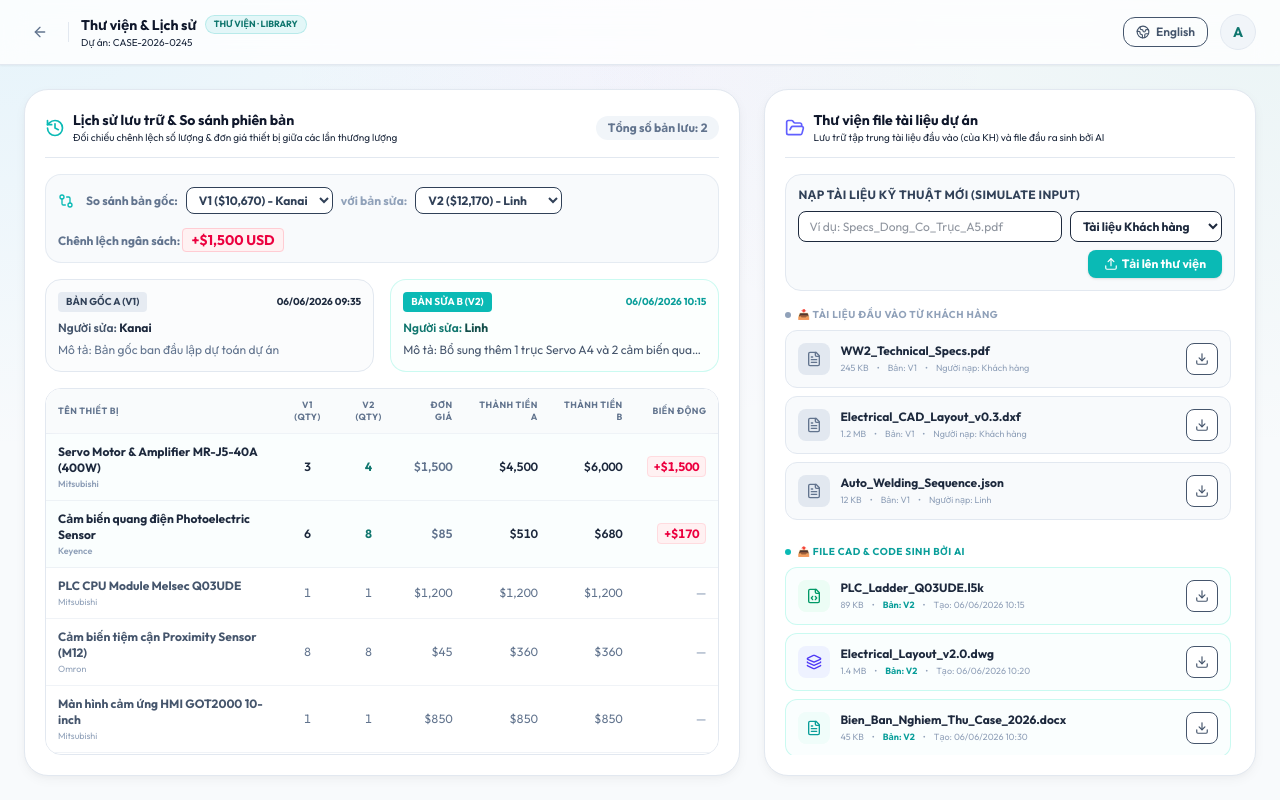
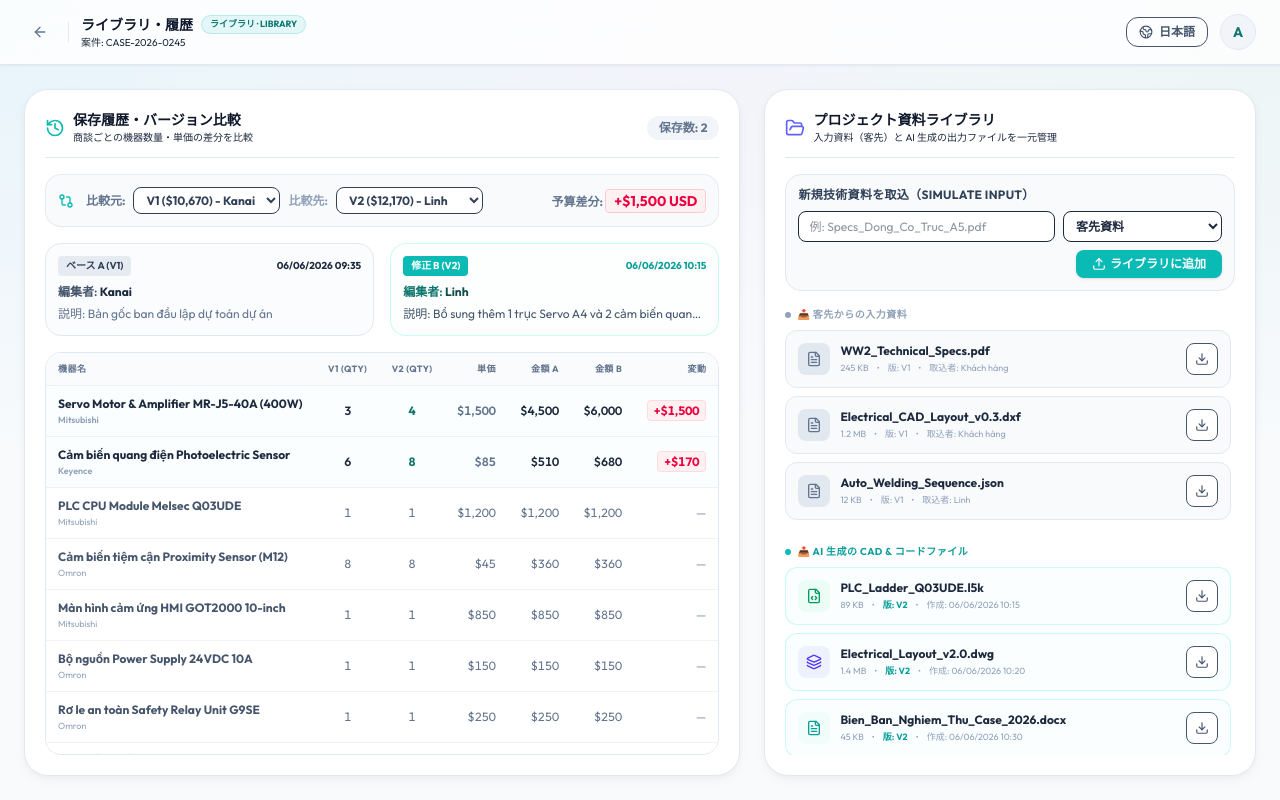
Before and after one commit to PhamTanLam/ai-plf-mockups, a React (Vite) app: page /#/workspace/CASE-2026-0245/library in a window 1280 px wide. Built offline with nearby package versions, Linux system fonts and the light colour scheme.

Commit message:
i18n: wire NotebookArchive page (library/version compare) + 3-language toggle

```diff
--- a/src/i18n/dictionaries/postsales.ts
+++ b/src/i18n/dictionaries/postsales.ts
@@ -74,6 +74,31 @@ export const postsales: Dictionary = {
     'post.debug.paraphraseTitle': 'AI パラフレーズ & 最適化',
     'post.debug.paraphraseDesc': 'コード構造をエンジニアリングスタイルで再生成、または変数を自動最適化します。',
     'post.debug.revisionTitle': 'コード改訂履歴',
+    // NotebookArchive (page)
+    'post.arch.backToWorkspace': 'ワークスペースに戻る',
+    'post.arch.pageTitle': 'ライブラリ・履歴',
+    'post.arch.libraryBadge': 'ライブラリ · Library',
+    'post.arch.projectLabel': '案件:',
+    'post.arch.histTitle': '保存履歴・バージョン比較',
+    'post.arch.histSubtitle': '商談ごとの機器数量・単価の差分を比較',
+    'post.arch.totalSaves': '保存数:',
+    'post.arch.compareOriginal': '比較元:',
+    'post.arch.withRevision': '比較先:',
+    'post.arch.budgetDiff': '予算差分:',
+    'post.arch.origA': 'ベース A ({v})',
+    'post.arch.origB': '修正 B ({v})',
+    'post.arch.editedByLabel': '編集者:',
+    'post.arch.descLabel': '説明:',
+    'post.arch.colName': '機器名', 'post.arch.verA': '版 A', 'post.arch.verB': '版 B', 'post.arch.colUnitPrice': '単価', 'post.arch.colCostA': '金額 A', 'post.arch.colCostB': '金額 B', 'post.arch.colChange': '変動',
+    'post.arch.fileLibTitle': 'プロジェクト資料ライブラリ',
+    'post.arch.fileLibSubtitle': '入力資料（客先）と AI 生成の出力ファイルを一元管理',
+    'post.arch.uploadTitle': '新規技術資料を取込（Simulate Input）',
+    'post.arch.uploadPlaceholder': '例: Specs_Dong_Co_Truc_A5.pdf',
+    'post.arch.docCustomer': '客先資料', 'post.arch.docDesign': '設計ファイル（出力）',
+    'post.arch.uploading': '取込中...', 'post.arch.upload': 'ライブラリに追加',
+    'post.arch.catInput': '📥 客先からの入力資料', 'post.arch.catOutput': '📤 AI 生成の CAD & コードファイル',
+    'post.arch.fileVersion': '版:', 'post.arch.fileUploader': '取込者:', 'post.arch.fileCreated': '作成:', 'post.arch.downloadFile': 'ファイルをダウンロード',
+    'post.arch.uploadAlert': 'ソース資料を取り込みました: {name}',
   },
   en: {
     'post.doc.title': 'Generate acceptance docs & manual',
@@ -136,6 +161,30 @@ export const postsales: Dictionary = {
     'post.debug.paraphraseTitle': 'AI paraphrase & optimization',
     'post.debug.paraphraseDesc': 'Regenerate code structure in engineering styles or auto-optimize variables.',
     'post.debug.revisionTitle': 'Code revision history',
+    'post.arch.backToWorkspace': 'Back to workspace',
+    'post.arch.pageTitle': 'Library & History',
+    'post.arch.libraryBadge': 'Library',
+    'post.arch.projectLabel': 'Project:',
+    'post.arch.histTitle': 'Save history & version comparison',
+    'post.arch.histSubtitle': 'Compare device qty & price differences across negotiations',
+    'post.arch.totalSaves': 'Total saves:',
+    'post.arch.compareOriginal': 'Compare base:',
+    'post.arch.withRevision': 'with revision:',
+    'post.arch.budgetDiff': 'Budget difference:',
+    'post.arch.origA': 'BASE A ({v})',
+    'post.arch.origB': 'REVISION B ({v})',
+    'post.arch.editedByLabel': 'Edited by:',
+    'post.arch.descLabel': 'Description:',
+    'post.arch.colName': 'Device', 'post.arch.verA': 'Ver A', 'post.arch.verB': 'Ver B', 'post.arch.colUnitPrice': 'Unit price', 'post.arch.colCostA': 'Amount A', 'post.arch.colCostB': 'Amount B', 'post.arch.colChange': 'Change',
+    'post.arch.fileLibTitle': 'Project document library',
+    'post.arch.fileLibSubtitle': 'Central storage of client input docs and AI-generated output files',
+    'post.arch.uploadTitle': 'Load new technical document (Simulate Input)',
+    'post.arch.uploadPlaceholder': 'e.g. Specs_Motor_Axis_A5.pdf',
+    'post.arch.docCustomer': 'Customer document', 'post.arch.docDesign': 'Design file (Output)',
+    'post.arch.uploading': 'Uploading...', 'post.arch.upload': 'Upload to library',
+    'post.arch.catInput': '📥 Input documents from customer', 'post.arch.catOutput': '📤 CAD & code files generated by AI',
+    'post.arch.fileVersion': 'Ver:', 'post.arch.fileUploader': 'By:', 'post.arch.fileCreated': 'Created:', 'post.arch.downloadFile': 'Download file',
+    'post.arch.uploadAlert': 'Source document loaded: {name}',
   },
   vi: {
     'post.doc.title': 'Tạo tài liệu nghiệm thu & HDSD',
@@ -198,5 +247,29 @@ export const postsales: Dictionary = {
     'post.debug.paraphraseTitle': 'AI Paraphrase & Tối ưu hóa',
     'post.debug.paraphraseDesc': 'Tái tạo cấu trúc mã nguồn theo các phong cách kỹ nghệ hoặc tối ưu hóa biến số tự động.',
     'post.debug.revisionTitle': 'Lịch sử hiệu chỉnh mã',
+    'post.arch.backToWorkspace': 'Quay lại không gian làm việc',
+    'post.arch.pageTitle': 'Thư viện & Lịch sử',
+    'post.arch.libraryBadge': 'Thư viện · Library',
+    'post.arch.projectLabel': 'Dự án:',
+    'post.arch.histTitle': 'Lịch sử lưu trữ & So sánh phiên bản',
+    'post.arch.histSubtitle': 'Đối chiếu chênh lệch số lượng & đơn giá thiết bị giữa các lần thương lượng',
+    'post.arch.totalSaves': 'Tổng số bản lưu:',
+    'post.arch.compareOriginal': 'So sánh bản gốc:',
+    'post.arch.withRevision': 'với bản sửa:',
+    'post.arch.budgetDiff': 'Chênh lệch ngân sách:',
+    'post.arch.origA': 'BẢN GỐC A ({v})',
+    'post.arch.origB': 'BẢN SỬA B ({v})',
+    'post.arch.editedByLabel': 'Người sửa:',
+    'post.arch.descLabel': 'Mô tả:',
+    'post.arch.colName': 'Tên thiết bị', 'post.arch.verA': 'Bản A', 'post.arch.verB': 'Bản B', 'post.arch.colUnitPrice': 'Đơn giá', 'post.arch.colCostA': 'Thành tiền A', 'post.arch.colCostB': 'Thành tiền B', 'post.arch.colChange': 'Biến động',
+    'post.arch.fileLibTitle': 'Thư viện file tài liệu dự án',
+    'post.arch.fileLibSubtitle': 'Lưu trữ tập trung tài liệu đầu vào (của KH) và file đầu ra sinh bởi AI',
+    'post.arch.uploadTitle': 'Nạp tài liệu kỹ thuật mới (Simulate Input)',
+    'post.arch.uploadPlaceholder': 'Ví dụ: Specs_Dong_Co_Trục_A5.pdf',
+    'post.arch.docCustomer': 'Tài liệu Khách hàng', 'post.arch.docDesign': 'File thiết kế (Output)',
+    'post.arch.uploading': 'Đang nạp...', 'post.arch.upload': 'Tải lên thư viện',
+    'post.arch.catInput': '📥 Tài liệu đầu vào từ Khách hàng', 'post.arch.catOutput': '📤 File CAD & Code sinh bởi AI',
+    'post.arch.fileVersion': 'Bản:', 'post.arch.fileUploader': 'Người nạp:', 'post.arch.fileCreated': 'Tạo:', 'post.arch.downloadFile': 'Tải file',
+    'post.arch.uploadAlert': 'Đã nạp tài liệu nguồn thành công: {name}',
   },
 }
--- a/src/pages/NotebookArchive.tsx
+++ b/src/pages/NotebookArchive.tsx
@@ -5,6 +5,7 @@ import {
   Upload, GitCompare, History, Globe2, FileCode, Layers
 } from 'lucide-react'
 import { useI18n } from '@/i18n/I18nProvider'
+import { LOCALES, LANG_META } from '@/i18n/types'
 
 interface SavedVersion {
   version: string
@@ -28,7 +29,7 @@ interface ProjectFile {
 
 export default function NotebookArchive() {
   const { id } = useParams<{ id: string }>()
-  const { locale, setLocale } = useI18n()
+  const { t, tf, locale, setLocale } = useI18n()
   const [versions, setVersions] = useState<SavedVersion[]>([])
   const [selectedVerA, setSelectedVerA] = useState<string>('')
   const [selectedVerB, setSelectedVerB] = useState<string>('')
@@ -204,7 +205,7 @@ export default function NotebookArchive() {
       setFiles([...files, newFile])
       setUploadName('')
       setIsUploading(false)
-      alert(`Đã nạp tài liệu nguồn thành công: ${newFile.name}`)
+      alert(tf('post.arch.uploadAlert', { name: newFile.name }))
     }, 1000)
   }
 
@@ -217,29 +218,29 @@ export default function NotebookArchive() {
           <Link
             to={`/workspace/${id}`}
             className="p-2 text-slate-500 hover:text-slate-800 hover:bg-slate-100 rounded-xl transition"
-            title="Quay lại không gian làm việc"
+            title={t('post.arch.backToWorkspace')}
           >
             <ArrowLeft className="w-4 h-4" />
           </Link>
           <div className="h-5 w-px bg-slate-200" />
           <div>
             <h2 className="text-sm font-extrabold text-slate-900 flex items-center gap-2">
-              Thư viện & Lịch sử
+              {t('post.arch.pageTitle')}
               <span className="text-[9px] px-2 py-0.5 rounded-full font-bold bg-brand-500/10 text-brand-700 border border-brand-500/20 uppercase">
-                Thư viện · Library
+                {t('post.arch.libraryBadge')}
               </span>
             </h2>
-            <p className="text-[10px] text-slate-450 font-mono">Dự án: {id || 'CASE-2026-0245'}</p>
+            <p className="text-[10px] text-slate-450 font-mono">{t('post.arch.projectLabel')} {id || 'CASE-2026-0245'}</p>
           </div>
         </div>
 
         <div className="flex items-center gap-3">
           <button
-            onClick={() => setLocale(locale === 'vi' ? 'en' : 'vi')}
+            onClick={() => { const i = LOCALES.indexOf(locale); setLocale(LOCALES[(i + 1) % LOCALES.length]) }}
             className="flex items-center gap-1.5 px-3 py-1.5 text-xs font-semibold text-slate-600 hover:text-brand-600 hover:bg-brand-500/5 rounded-xl border border-slate-250 transition cursor-pointer"
           >
             <Globe2 className="w-3.5 h-3.5" />
-            <span>{locale === 'vi' ? 'Tiếng Việt' : 'English'}</span>
+            <span>{LANG_META[locale].label}</span>
           </button>
           <div className="w-9 h-9 rounded-full bg-slate-100 text-brand-700 font-mono font-bold text-sm flex items-center justify-center border border-slate-200">
             A
@@ -257,16 +258,16 @@ export default function NotebookArchive() {
               <History className="w-5 h-5 text-brand-500" />
               <div>
                 <h3 className="text-sm font-extrabold text-slate-900">
-                  Lịch sử lưu trữ & So sánh phiên bản
+                  {t('post.arch.histTitle')}
                 </h3>
                 <p className="text-[10px] text-slate-450">
-                  Đối chiếu chênh lệch số lượng & đơn giá thiết bị giữa các lần thương lượng
+                  {t('post.arch.histSubtitle')}
                 </p>
               </div>
             </div>
 
             <div className="text-xs bg-slate-100 px-3 py-1 rounded-full font-bold text-slate-500 font-mono">
-              Tổng số bản lưu: {versions.length}
+              {t('post.arch.totalSaves')} {versions.length}
             </div>
           </div>
 
@@ -275,7 +276,7 @@ export default function NotebookArchive() {
             <div className="flex items-center gap-3">
               <GitCompare className="w-4 h-4 text-brand-500 shrink-0" />
               <div className="flex items-center gap-2 text-xs">
-                <span className="font-bold text-slate-500">So sánh bản gốc:</span>
+                <span className="font-bold text-slate-500">{t('post.arch.compareOriginal')}</span>
                 <select
                   value={selectedVerA}
                   onChange={(e) => setSelectedVerA(e.target.value)}
@@ -286,7 +287,7 @@ export default function NotebookArchive() {
                   ))}
                 </select>
 
-                <span className="font-bold text-slate-400">với bản sửa:</span>
+                <span className="font-bold text-slate-400">{t('post.arch.withRevision')}</span>
 
                 <select
                   value={selectedVerB}
@@ -302,7 +303,7 @@ export default function NotebookArchive() {
 
             {verAObj && verBObj && (
               <div className="text-right text-xs font-mono">
-                <span className="text-slate-500 font-bold">Chênh lệch ngân sách: </span>
+                <span className="text-slate-500 font-bold">{t('post.arch.budgetDiff')} </span>
                 <strong className={`font-black text-sm px-2 py-0.5 rounded ${
                   verBObj.total - verAObj.total > 0
                     ? 'bg-rose-50 text-rose-600 border border-rose-200'
@@ -323,15 +324,15 @@ export default function NotebookArchive() {
               <div className="bg-slate-50/50 border border-slate-200 rounded-2xl p-3 text-xs leading-relaxed">
                 <div className="flex items-center justify-between mb-1.5">
                   <span className="px-2 py-0.5 bg-slate-200/80 text-slate-700 font-black rounded font-mono text-[10px]">
-                    BẢN GỐC A ({verAObj.version})
+                    {tf('post.arch.origA', { v: verAObj.version })}
                   </span>
                   <span className="text-[10px] text-slate-450 font-bold font-mono">{verAObj.timestamp}</span>
                 </div>
                 <div className="font-semibold text-slate-600">
-                  Người sửa: <strong className="text-slate-800">{verAObj.editedBy}</strong>
+                  {t('post.arch.editedByLabel')} <strong className="text-slate-800">{verAObj.editedBy}</strong>
                 </div>
                 <div className="text-slate-500 truncate mt-0.5" title={verAObj.changeDescription}>
-                  Mô tả: {verAObj.changeDescription}
+                  {t('post.arch.descLabel')} {verAObj.changeDescription}
                 </div>
               </div>
             )}
@@ -340,15 +341,15 @@ export default function NotebookArchive() {
               <div className="bg-brand-50/20 border border-brand-200/50 rounded-2xl p-3 text-xs leading-relaxed">
                 <div className="flex items-center justify-between mb-1.5">
                   <span className="px-2 py-0.5 bg-brand-500 text-white font-black rounded font-mono text-[10px] shadow-3xs">
-                    BẢN SỬA B ({verBObj.version})
+                    {tf('post.arch.origB', { v: verBObj.version })}
                   </span>
                   <span className="text-[10px] text-brand-600 font-bold font-mono">{verBObj.timestamp}</span>
                 </div>
                 <div className="font-semibold text-brand-700">
-                  Người sửa: <strong className="text-brand-900">{verBObj.editedBy}</strong>
+                  {t('post.arch.editedByLabel')} <strong className="text-brand-900">{verBObj.editedBy}</strong>
                 </div>
                 <div className="text-slate-600 truncate mt-0.5" title={verBObj.changeDescription}>
-                  Mô tả: {verBObj.changeDescription}
+                  {t('post.arch.descLabel')} {verBObj.changeDescription}
                 </div>
               </div>
             )}
@@ -359,13 +360,13 @@ export default function NotebookArchive() {
             <table className="w-full text-left border-collapse text-xs">
               <thead>
                 <tr className="border-b border-slate-200 bg-slate-50/80 text-[9px] text-slate-500 font-bold uppercase tracking-wider sticky top-0 z-10 backdrop-blur-sm">
-                  <th className="py-2.5 px-3">Tên thiết bị</th>
-                  <th className="py-2.5 px-3 text-center">{selectedVerA || 'Bản A'} (Qty)</th>
-                  <th className="py-2.5 px-3 text-center">{selectedVerB || 'Bản B'} (Qty)</th>
-                  <th className="py-2.5 px-3 text-right">Đơn giá</th>
-                  <th className="py-2.5 px-3 text-right">Thành tiền A</th>
-                  <th className="py-2.5 px-3 text-right">Thành tiền B</th>
-                  <th className="py-2.5 px-3 text-right">Biến động</th>
+                  <th className="py-2.5 px-3">{t('post.arch.colName')}</th>
+                  <th className="py-2.5 px-3 text-center">{selectedVerA || t('post.arch.verA')} (Qty)</th>
+                  <th className="py-2.5 px-3 text-center">{selectedVerB || t('post.arch.verB')} (Qty)</th>
+                  <th className="py-2.5 px-3 text-right">{t('post.arch.colUnitPrice')}</th>
+                  <th className="py-2.5 px-3 text-right">{t('post.arch.colCostA')}</th>
+                  <th className="py-2.5 px-3 text-right">{t('post.arch.colCostB')}</th>
+                  <th className="py-2.5 px-3 text-right">{t('post.arch.colChange')}</th>
                 </tr>
               </thead>
               <tbody>
@@ -420,10 +421,10 @@ export default function NotebookArchive() {
               <FolderOpen className="w-5 h-5 text-indigo-500" />
               <div>
                 <h3 className="text-sm font-extrabold text-slate-900">
-                  Thư viện file tài liệu dự án
+                  {t('post.arch.fileLibTitle')}
                 </h3>
                 <p className="text-[10px] text-slate-450">
-                  Lưu trữ tập trung tài liệu đầu vào (của KH) và file đầu ra sinh bởi AI
+                  {t('post.arch.fileLibSubtitle')}
                 </p>
               </div>
             </div>
@@ -431,13 +432,13 @@ export default function NotebookArchive() {
 
           {/* Quick upload file simulation */}
           <form onSubmit={handleUploadFile} className="mt-4 p-3 bg-slate-50 border border-slate-200 rounded-2xl shrink-0 space-y-2 text-xs">
-            <div className="font-bold text-slate-700 uppercase tracking-wide">Nạp tài liệu kỹ thuật mới (Simulate Input)</div>
+            <div className="font-bold text-slate-700 uppercase tracking-wide">{t('post.arch.uploadTitle')}</div>
 
             <div className="flex gap-2">
               <input
                 type="text"
                 required
-                placeholder="Ví dụ: Specs_Dong_Co_Trục_A5.pdf"
+                placeholder={t('post.arch.uploadPlaceholder')}
                 value={uploadName}
                 onChange={e => setUploadName(e.target.value)}
                 className="flex-1 px-2.5 py-1.5 bg-white border border-slate-250 rounded-lg text-slate-800 focus:outline-none focus:border-brand-500"
@@ -447,8 +448,8 @@ export default function NotebookArchive() {
                 onChange={e => setUploadType(e.target.value)}
                 className="bg-white border border-slate-250 rounded-lg px-2 py-1.5 focus:outline-none focus:border-brand-500 font-bold"
               >
-                <option value="input">Tài liệu Khách hàng</option>
-                <option value="output">File thiết kế (Output)</option>
+                <option value="input">{t('post.arch.docCustomer')}</option>
+                <option value="output">{t('post.arch.docDesign')}</option>
               </select>
             </div>
 
@@ -459,7 +460,7 @@ export default function NotebookArchive() {
                 className="flex items-center gap-1 px-4 py-1.5 bg-brand-500 hover:bg-brand-600 disabled:bg-slate-300 text-white rounded-lg font-bold shadow-sm transition cursor-pointer"
               >
                 <Upload className="w-3.5 h-3.5" />
-                <span>{isUploading ? 'Đang nạp...' : 'Tải lên thư viện'}</span>
+                <span>{isUploading ? t('post.arch.uploading') : t('post.arch.upload')}</span>
               </button>
             </div>
           </form>
@@ -471,7 +472,7 @@ export default function NotebookArchive() {
             <div className="space-y-2">
               <div className="flex items-center gap-1.5 text-[10px] font-extrabold text-slate-400 uppercase tracking-wider font-mono">
                 <span className="w-1.5 h-1.5 rounded-full bg-slate-400" />
-                <span>📥 Tài liệu đầu vào từ Khách hàng</span>
+                <span>{t('post.arch.catInput')}</span>
               </div>
 
               <div className="space-y-2">
@@ -491,9 +492,9 @@ export default function NotebookArchive() {
                         <div className="flex items-center gap-2 text-[9px] text-slate-400 mt-0.5 font-mono">
                           <span>{file.size}</span>
                           <span>•</span>
-                          <span>Bản: {file.version}</span>
+                          <span>{t('post.arch.fileVersion')} {file.version}</span>
                           <span>•</span>
-                          <span>Người nạp: {file.author}</span>
+                          <span>{t('post.arch.fileUploader')} {file.author}</span>
                         </div>
                       </div>
                     </div>
@@ -502,7 +503,7 @@ export default function NotebookArchive() {
                       onClick={() => handleDownload(file)}
                       disabled={downloadingFileId !== null}
                       className="p-2 bg-white hover:bg-slate-200 border border-slate-250 text-slate-600 rounded-lg hover:text-slate-900 transition shrink-0 cursor-pointer"
-                      title="Tải file"
+                      title={t('post.arch.downloadFile')}
                     >
                       {downloadingFileId === file.id ? (
                         <span className="w-4 h-4 border-2 border-brand-500 border-t-transparent rounded-full animate-spin block" />
@@ -519,7 +520,7 @@ export default function NotebookArchive() {
             <div className="space-y-2 pt-2">
               <div className="flex items-center gap-1.5 text-[10px] font-extrabold text-brand-600 uppercase tracking-wider font-mono">
                 <span className="w-1.5 h-1.5 rounded-full bg-brand-500" />
-                <span>📤 File CAD & Code sinh bởi AI</span>
+                <span>{t('post.arch.catOutput')}</span>
               </div>
 
               <div className="space-y-2">
@@ -551,9 +552,9 @@ export default function NotebookArchive() {
                           <div className="flex items-center gap-2 text-[9px] text-slate-400 mt-0.5 font-mono">
                             <span>{file.size}</span>
                             <span>•</span>
-                            <span className="text-brand-600 font-extrabold">Bản: {file.version}</span>
+                            <span className="text-brand-600 font-extrabold">{t('post.arch.fileVersion')} {file.version}</span>
                             <span>•</span>
-                            <span>Tạo: {file.createdAt}</span>
+                            <span>{t('post.arch.fileCreated')} {file.createdAt}</span>
                           </div>
                         </div>
                       </div>
@@ -562,7 +563,7 @@ export default function NotebookArchive() {
                         onClick={() => handleDownload(file)}
                         disabled={downloadingFileId !== null}
                         className="p-2 bg-white hover:bg-slate-200 border border-slate-250 text-slate-600 rounded-lg hover:text-slate-900 transition shrink-0 cursor-pointer"
-                        title="Tải file"
+                        title={t('post.arch.downloadFile')}
                       >
                         {downloadingFileId === file.id ? (
                           <span className="w-4 h-4 border-2 border-brand-500 border-t-transparent rounded-full animate-spin block" />
```
